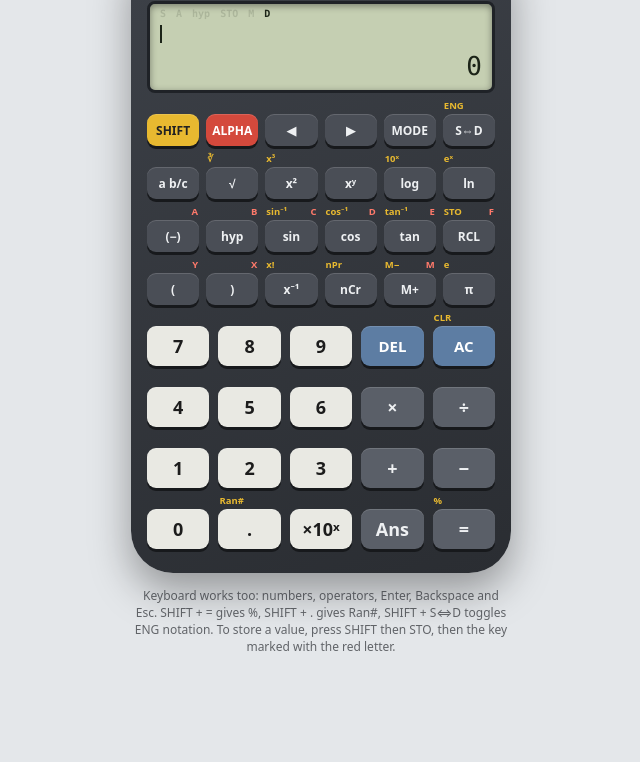
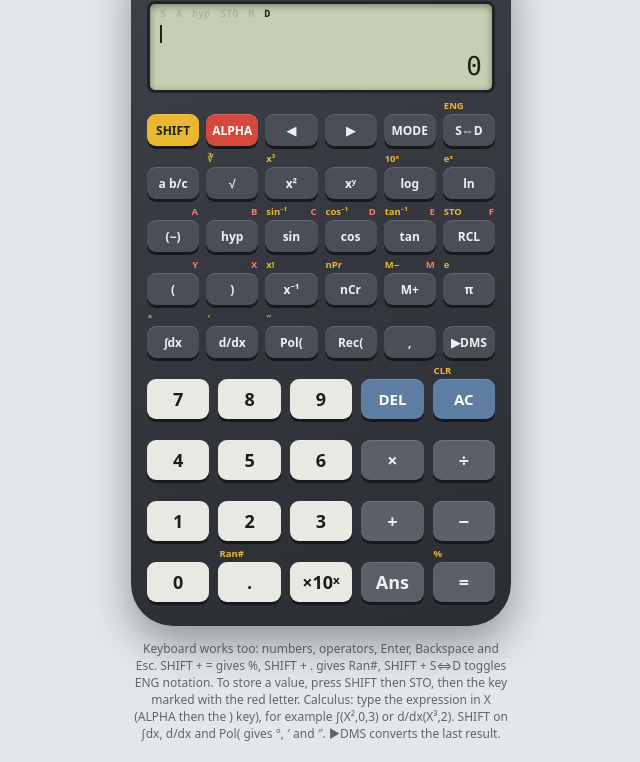
Before and after one commit to CAIN-VON-SILKFORD/fx991ms, a plain HTML site: page index.html in a window 1280 px wide. Shown: the part 65-827 px from the top of the page, without its empty margins (319-959 px from the left). Before the commit the page ends 800 px from the top, so only its background shows below. Drawn offline with Linux system fonts and the light colour scheme.

Commit message:
Load extra.js (calculus, Pol/Rec, DMS)

```diff
--- a/index.html
+++ b/index.html
@@ -236,5 +236,6 @@ addEventListener('keydown',ev=>{
 draw();
 if('serviceWorker' in navigator)addEventListener('load',()=>navigator.serviceWorker.register('sw.js').catch(()=>{}));
 </script>
+<script src="extra.js"></script>
 </body>
 </html>
```
